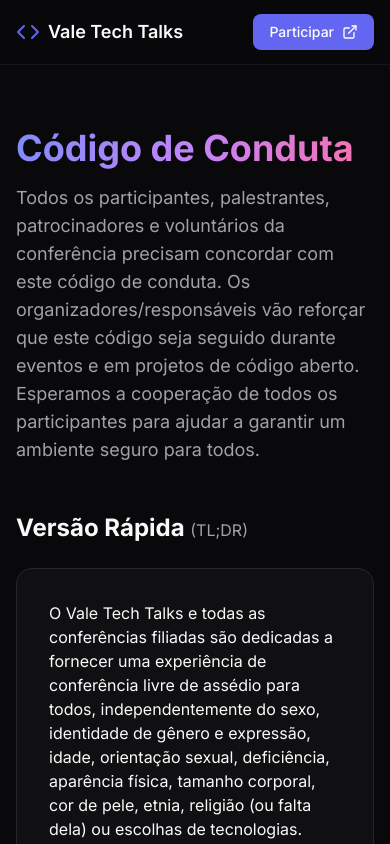
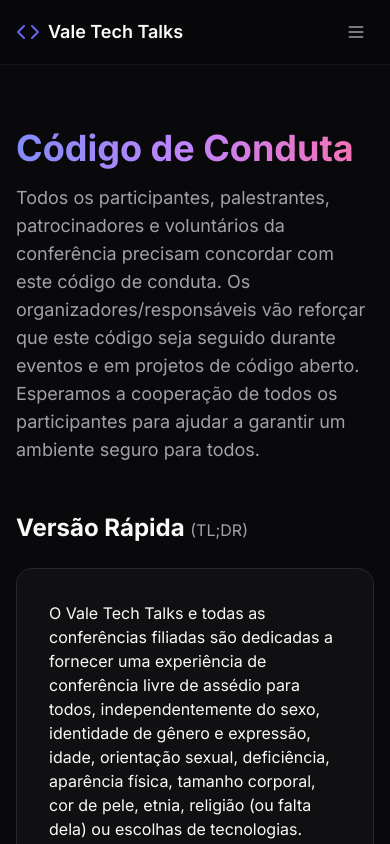
Before and after one commit to valetechtalks/vale-tech-talks, a Next.js app: page /codigo-de-conduta in a window 390 px wide. Shown: the top 844 px of the page. Built offline with nearby package versions, Linux system fonts and the light colour scheme.

Commit message:
Add NavVar to the Codigo de conduta page

```diff
--- a/src/app/codigo-de-conduta/page.tsx
+++ b/src/app/codigo-de-conduta/page.tsx
@@ -1,6 +1,6 @@
-import { Code, ExternalLink } from "lucide-react";
+import { Code } from "lucide-react";
 import type { Metadata } from "next";
-import Link from "next/link";
+import { Navbar } from "@/app/(home)/components/Navbar";
 
 export const metadata: Metadata = {
   title: "Código de Conduta",
@@ -38,26 +38,7 @@
 export default function CodigoDeConduta() {
   return (
     <div className="min-h-screen bg-background">
-      {/* Navigation */}
-      <nav className="fixed top-0 z-50 w-full border-b border-border/50 bg-background/80 backdrop-blur-xl">
-        <div className="mx-auto max-w-7xl px-4 sm:px-6 lg:px-8">
-          <div className="flex h-16 items-center justify-between">
-            <Link href="/" className="flex items-center gap-2">
-              <Code className="h-6 w-6 text-accent" />
-              <span className="text-lg font-semibold">Vale Tech Talks</span>
-            </Link>
-            <a
-              href="https://www.meetup.com/valetechtalks/"
-              target="_blank"
-              rel="noopener noreferrer"
-              className="inline-flex items-center gap-2 rounded-lg bg-accent px-4 py-2 text-sm font-medium text-white hover:bg-accent/90 transition-colors"
-            >
-              Participar
-              <ExternalLink className="h-4 w-4" />
-            </a>
-          </div>
-        </div>
-      </nav>
+      <Navbar />
 
       {/* Content */}
       <main className="mx-auto max-w-3xl px-4 sm:px-6 lg:px-8 pt-32 pb-24">
```
